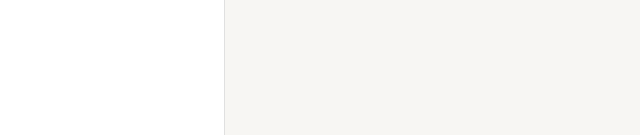
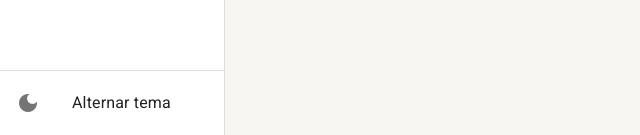
Before and after one commit to Elias-Moura/curso-mui, a React (Create React App) app: page /home in a window 1280 px wide. Shown: the part 665-800 px from the top of the page, without its empty margins (0-640 px from the left). Built offline with nearby package versions, Linux system fonts and the light colour scheme.

Commit message:
feat: Criando botão de trocar tema na side bar e corrigindo texto preto no tema escuro

```diff
--- a/src/shared/components/menu-lateral/MenuLateral.tsx
+++ b/src/shared/components/menu-lateral/MenuLateral.tsx
@@ -10,8 +10,9 @@
   ListItemText,
   useMediaQuery,
   useTheme,
+  Icon,
 } from '@mui/material';
-import { useDrawerContext } from '../../contexts';
+import { useAppThemeContext, useDrawerContext } from '../../contexts';
 import { useMatch, useNavigate, useResolvedPath } from 'react-router-dom';
 import React from 'react';
 
@@ -21,7 +22,7 @@
 
 interface IListItemProps {
   label: string;
-  icon:  SvgIconComponent;
+  icon: SvgIconComponent;
   to: string;
   onClick: (() => void) | undefined;
 }
@@ -46,9 +47,7 @@
       selected={!!match}
       onClick={handleClick}
     >
-      <ListItemIcon>
-        {icon && React.createElement(icon)}
-      </ListItemIcon>
+      <ListItemIcon>{icon && React.createElement(icon)}</ListItemIcon>
       <ListItemText primary={label} />
     </ListItemButton>
   );
@@ -57,6 +56,7 @@
 export const MenuLateral: React.FC<IMenuLateral> = ({ children }) => {
   const theme = useTheme();
   const isSmDown = useMediaQuery(theme.breakpoints.down('sm'));
+  const { themeName, toggleTheme } = useAppThemeContext();
 
   const { isDrawerOpen, toggleDrawerOpen, drawerOptions } = useDrawerContext();
 
@@ -99,6 +99,21 @@
               ))}
             </List>
           </Box>
+          <Divider />
+          <Box>
+            <List component="nav">
+              <ListItemButton onClick={toggleTheme}>
+                <ListItemIcon>
+                  {themeName == 'light' ? (
+                    <Icon>dark_mode</Icon>
+                  ) : (
+                    <Icon>wb_sunnyicon</Icon>
+                  )}
+                </ListItemIcon>
+                <ListItemText primary="Alternar tema" />
+              </ListItemButton>
+            </List>
+          </Box>
         </Box>
       </Drawer>
       <Box
--- a/src/shared/themes/Dark.ts
+++ b/src/shared/themes/Dark.ts
@@ -1,24 +1,29 @@
-import { createTheme } from "@mui/material";
-import { cyan, yellow } from "@mui/material/colors";
+import { createTheme } from '@mui/material';
+import { cyan, yellow } from '@mui/material/colors';
 
 export const DarkTheme = createTheme({
   palette: {
+    mode: 'dark',
     primary: {
       main: yellow[700],
       dark: yellow[800],
       light: yellow[500],
-      contrastText: "#ffffff",
+      contrastText: '#ffffff',
     },
     secondary: {
-        main: cyan[500],
-        dark: cyan[400],
-        light: cyan[300],
-        contrastText: "#ffffff",
-      },
+      main: cyan[500],
+      dark: cyan[400],
+      light: cyan[300],
+      contrastText: '#ffffff',
+    },
     background: {
-        default: '#202124',
-        paper: '#303134'
+      default: '#202124',
+      paper: '#303134',
+    },
+  },
+  typography: {
+    allVariants: {
+      color: 'white'
     }
-  },
-
+  }
 });
```
